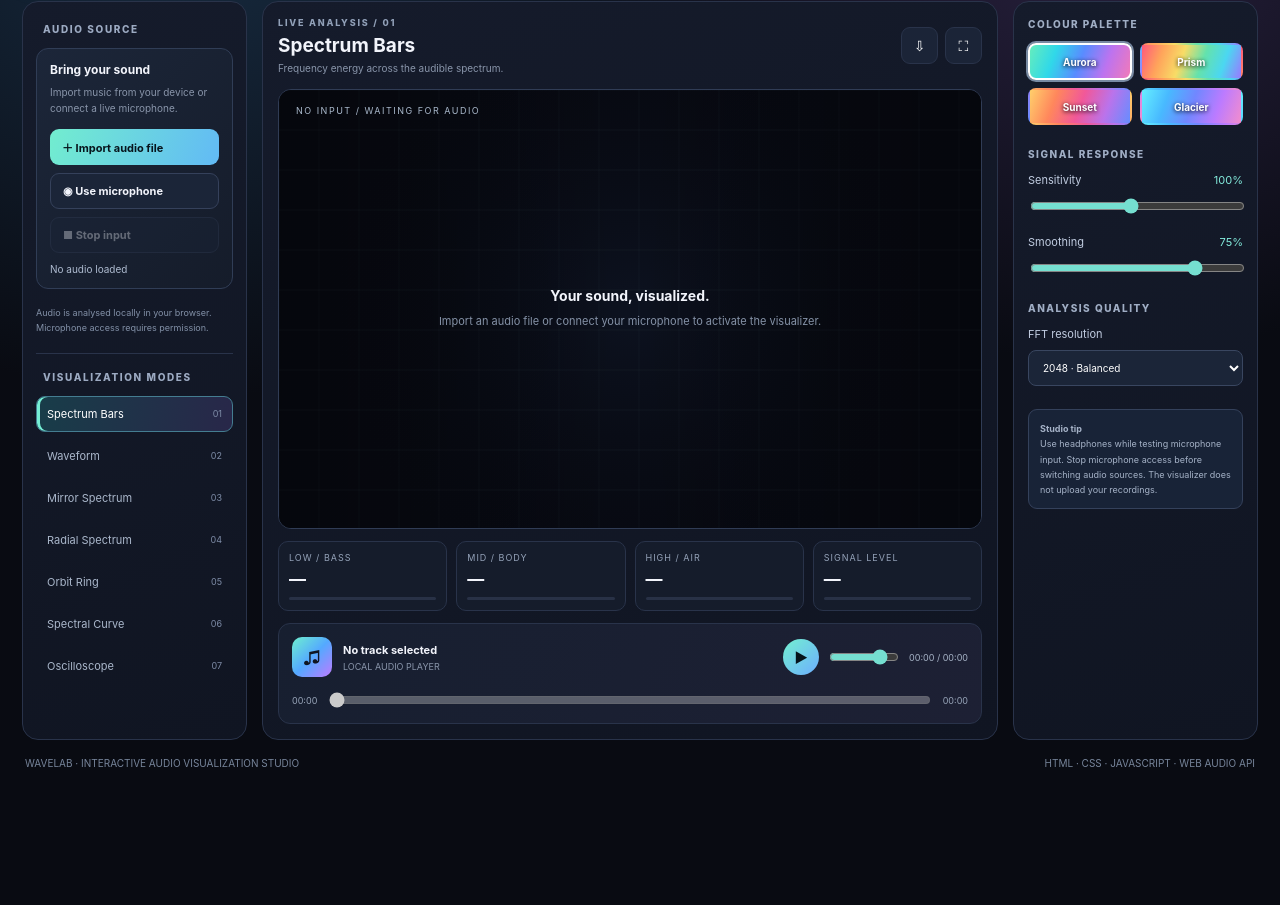
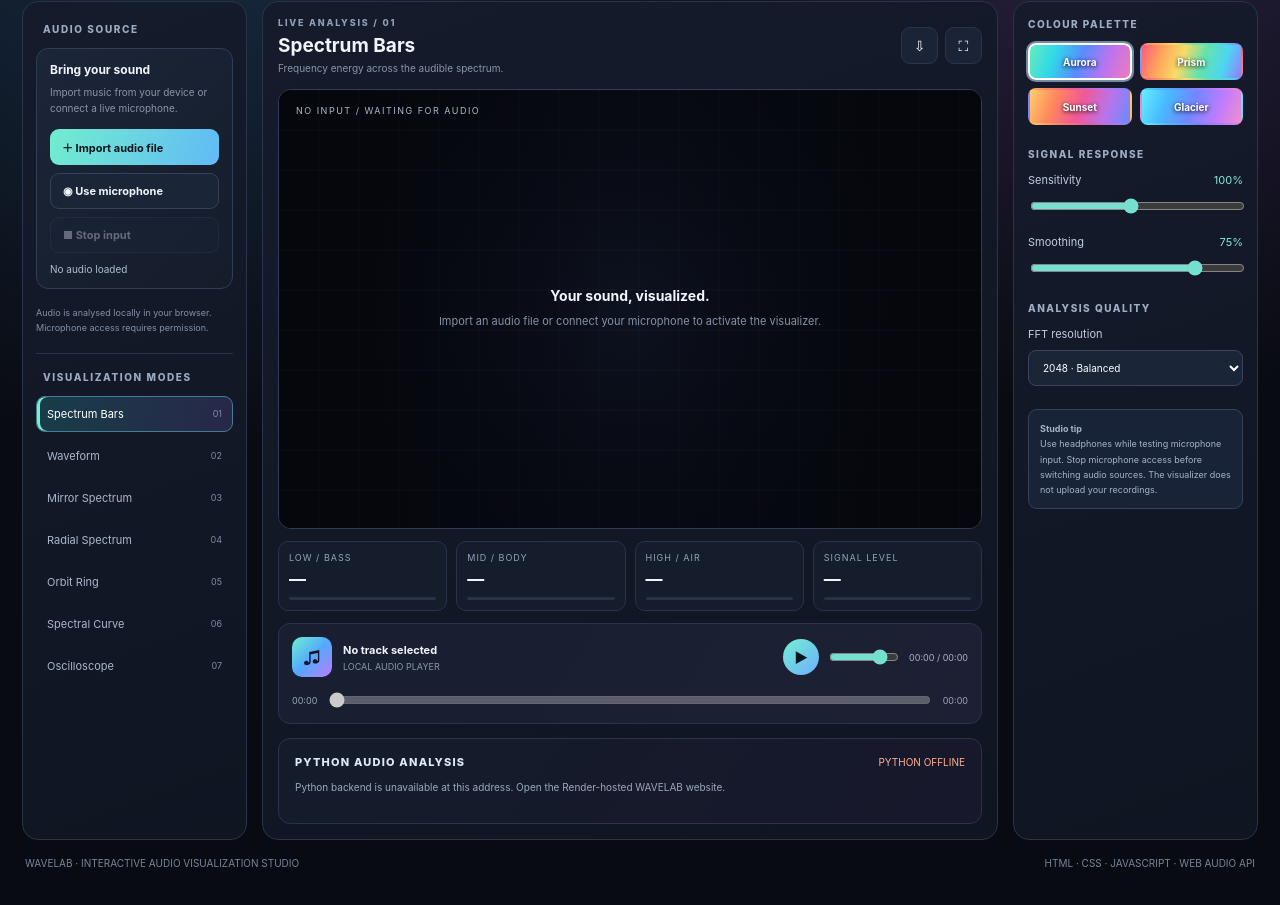
Before and after one commit to vibecode-01/wavelab-audio-visualizer, a plain HTML site: page index.html in a window 1280 px wide. Shown: the part 81-986 px from the top of the page. Before the commit the page ends 889 px from the top, so only its background shows below. Drawn offline with Linux system fonts and the light colour scheme; no server answers.

Commit message:
Update index.html

```diff
--- a/index.html
+++ b/index.html
@@ -1920,5 +1920,7 @@ $("fullscreenBtn").addEventListener("click",async()=>{
 document.addEventListener("fullscreenchange",resizeCanvas);
 
 </script>
+
+<script src="python-integration.js"></script>
 </body>
 </html>
```
